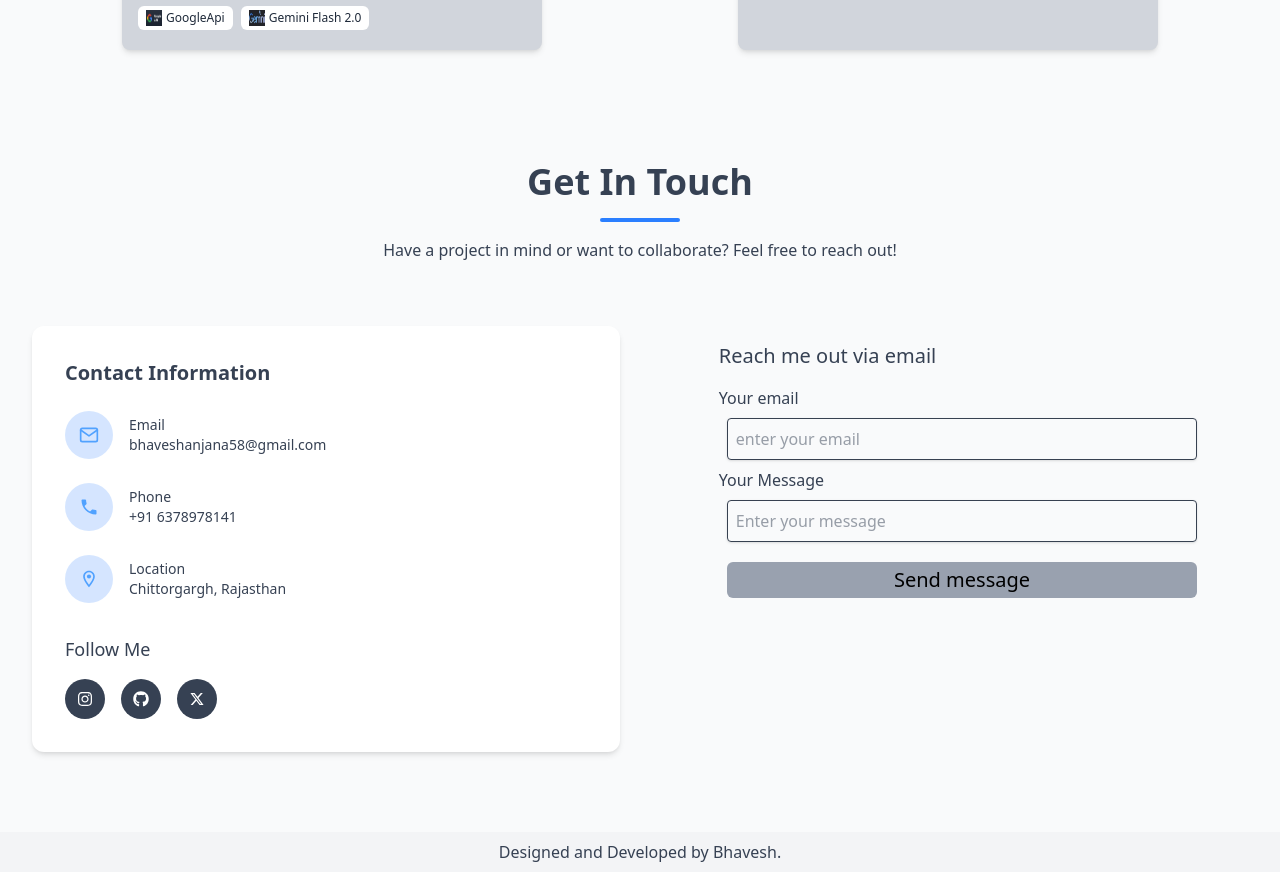
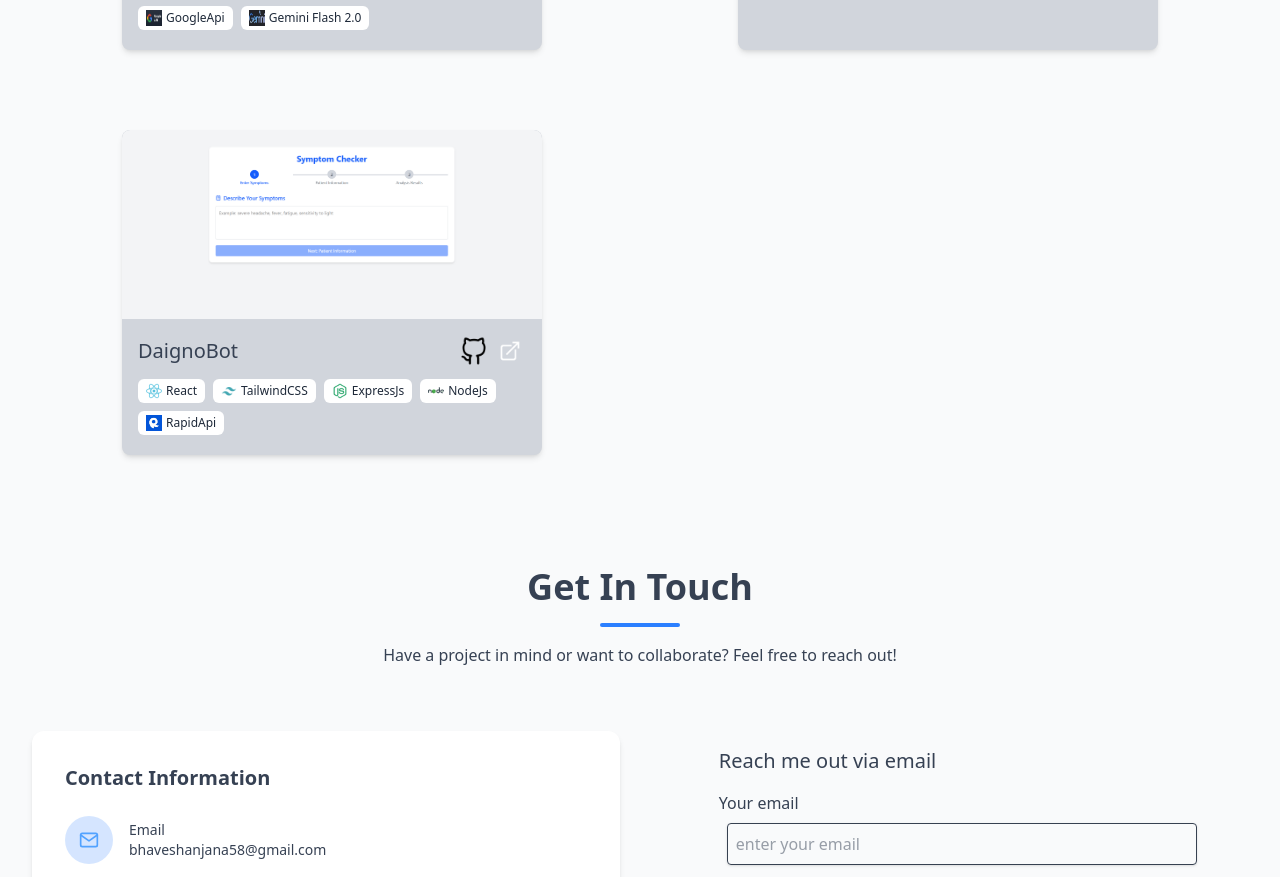
Before and after one commit to Bhaveshanjana/portfolio, a React (Vite) app: page / in a window 1280 px wide. Shown: the part 1828-2705 px from the top of the page. Built offline with nearby package versions, Linux system fonts and the light colour scheme.

Commit message:
Add DaignoBot

```diff
--- a/src/components/Project.jsx
+++ b/src/components/Project.jsx
@@ -15,6 +15,9 @@ import buzzBoot from "../assets/BuzzBot.png";
 import taskpilot from "../assets/taskpilot.png";
 import TravoBot from "../assets/TravoBot.png";
 import gemini from "../assets/gemini.jpg";
+import daignobot from "../assets/DaignoBot.png";
+import rapidapi from "../assets/rapid.jpeg";
+import Portfolio from "../assets/Portfolio.png";
 
 const projectData = {
   ai: [
@@ -40,6 +43,19 @@ const projectData = {
         { icon: express, name: "ExpressJs" },
         { icon: node, name: "NodeJs" },
         { icon: gemini, name: "Gemini Flash 2.0" },
+      ],
+    },
+    {
+      title: "DaignoBot",
+      image: daignobot,
+      github: "https://github.com/Bhaveshanjana/DiagnoBot",
+      link: "https://diagno-bot.vercel.app/",
+      techs: [
+        { icon: react, name: "React" },
+        { icon: tailwind, name: "TailwindCSS" },
+        { icon: express, name: "ExpressJs" },
+        { icon: node, name: "NodeJs" },
+        { icon: rapidapi, name: "RapidApi" },
       ],
     },
   ],
@@ -95,6 +111,17 @@ const projectData = {
         { icon: express, name: "ExpressJs" },
         { icon: node, name: "NodeJs" },
         { icon: tailwind, name: "TailwindCSS" },
+        { icon: rapidapi, name: "RapidApi" },
+      ],
+    },
+    {
+      title: "Portfolio",
+      image: Portfolio,
+      github: "https://github.com/Bhaveshanjana/Portfolio",
+      link: "https://bhavesh-tech.vercel.app/",
+      techs: [
+        { icon: react, name: "React" },
+        { icon: tailwind, name: "TailwindCSS" },
       ],
     },
   ],
```
